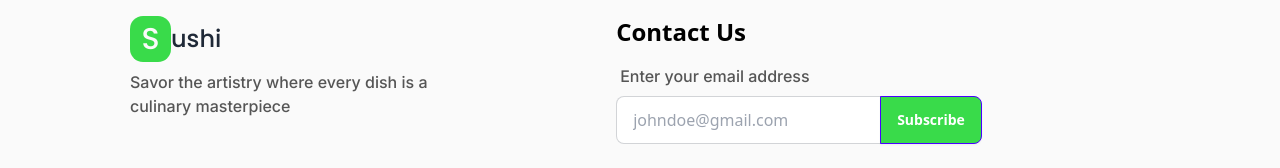
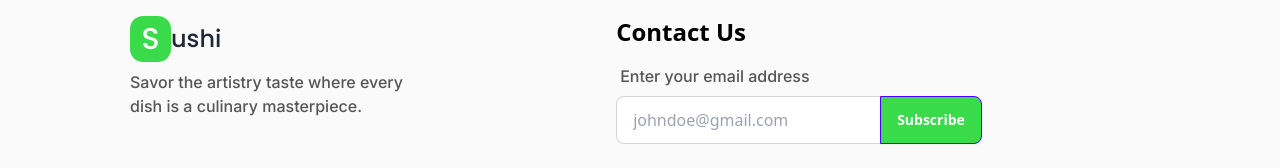
Before and after one commit to Maxwell011/sushi-experience, a React (Vite) app: page / in a window 1280 px wide. Shown: the part 2829-2997 px from the top of the page. Built offline with nearby package versions, Linux system fonts and the light colour scheme.

Commit message:
Remove footer

```diff
--- a/src/components/Footer.tsx
+++ b/src/components/Footer.tsx
@@ -10,7 +10,7 @@ const Footer = () => {
             <span className="text-black text-2xl font-medium">ushi</span>
           </h1>
           <p className="text-[#555] text-base not-italic font-medium w-[302px] font-inter">
-            Savor the artistry where every dish is a culinary masterpiece
+            Savor the artistry taste where every dish is a culinary masterpiece.
           </p>
         </aside>
         {/* <nav>
```
